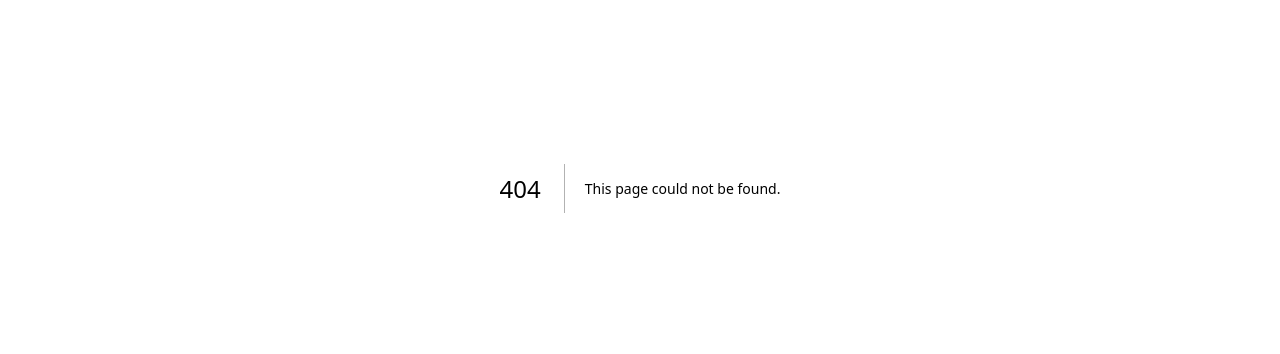
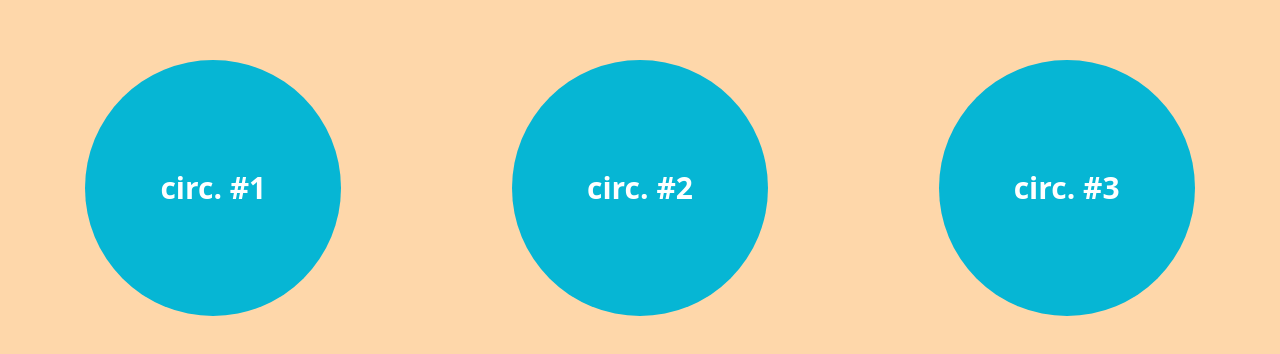
Before and after one commit to Hesa-Dev/react-v1, a Next.js app: page /basicos/circulos in a window 1280 px wide. Before the commit this address had no page. Shown: the part 212-566 px from the top of the page. Built offline with nearby package versions, Linux system fonts and the light colour scheme.

Commit message:
update files

```diff
--- a/src/components/basicos/Caixa.tsx
+++ b/src/components/basicos/Caixa.tsx
@@ -1,4 +1,4 @@
-export default function Caixa() {
+export default function Caixa(pros:any) {
 
     return (
         <div className={ `
@@ -8,7 +8,8 @@ export default function Caixa() {
            font-bold
            text-pink-100
         `}>
-            Segundo Componente Caixa
+            {/* Segundo Componente Caixa */}
+            {pros.children}
         </div>
     )
 
--- /dev/null
+++ b/src/components/basicos/Circulo.tsx
@@ -0,0 +1,27 @@
+
+
+// validação do tipo de parâmetro da função
+interface CirculoProps{
+    texto:string;
+}
+
+export default function Circulo(pros:CirculoProps) {
+
+    return (
+
+        <div className={`
+
+         h-64 w-64
+         bg-cyan-500
+         flex
+         rounded-full
+        text-white
+        justify-center
+        items-center
+        font-black
+        text-3xl
+        ` }>
+            {pros.texto}
+        </div>
+    )
+}
--- a/src/pages/basicos/caixa.tsx
+++ b/src/pages/basicos/caixa.tsx
@@ -4,9 +4,19 @@ export default function SegundaPaginaCaixa() {
 
     return (
         <div className="flex gap-7">
+
+            <Caixa>caixa1</Caixa>
+            <Caixa>caixa2</Caixa>
+            <Caixa>
+                <ul>
+                    <li>val 1</li>
+                    <li>val 2 </li>
+                    <li>val 3</li>
+                </ul>
+            </Caixa>
+            {/* <Caixa />
             <Caixa />
-            <Caixa />
-            <Caixa />
+            <Caixa /> */}
         </div>
     )
 }
--- /dev/null
+++ b/src/pages/basicos/circulos.tsx
@@ -0,0 +1,18 @@
+
+import Circulo from "@/components/basicos/Circulo";
+
+export default function PaginaCirculos() {
+
+    return (
+
+        <div className={`
+        flex justify-around
+        items-center
+         h-screen
+         bg-orange-200`}>
+            <Circulo texto="circ. #1" />
+            <Circulo texto="circ. #2" />
+            <Circulo texto="circ. #3" />
+        </div>
+    )
+}
```
Also changed, not shown: 1 other file (tests, documents, lock files or other folders).
